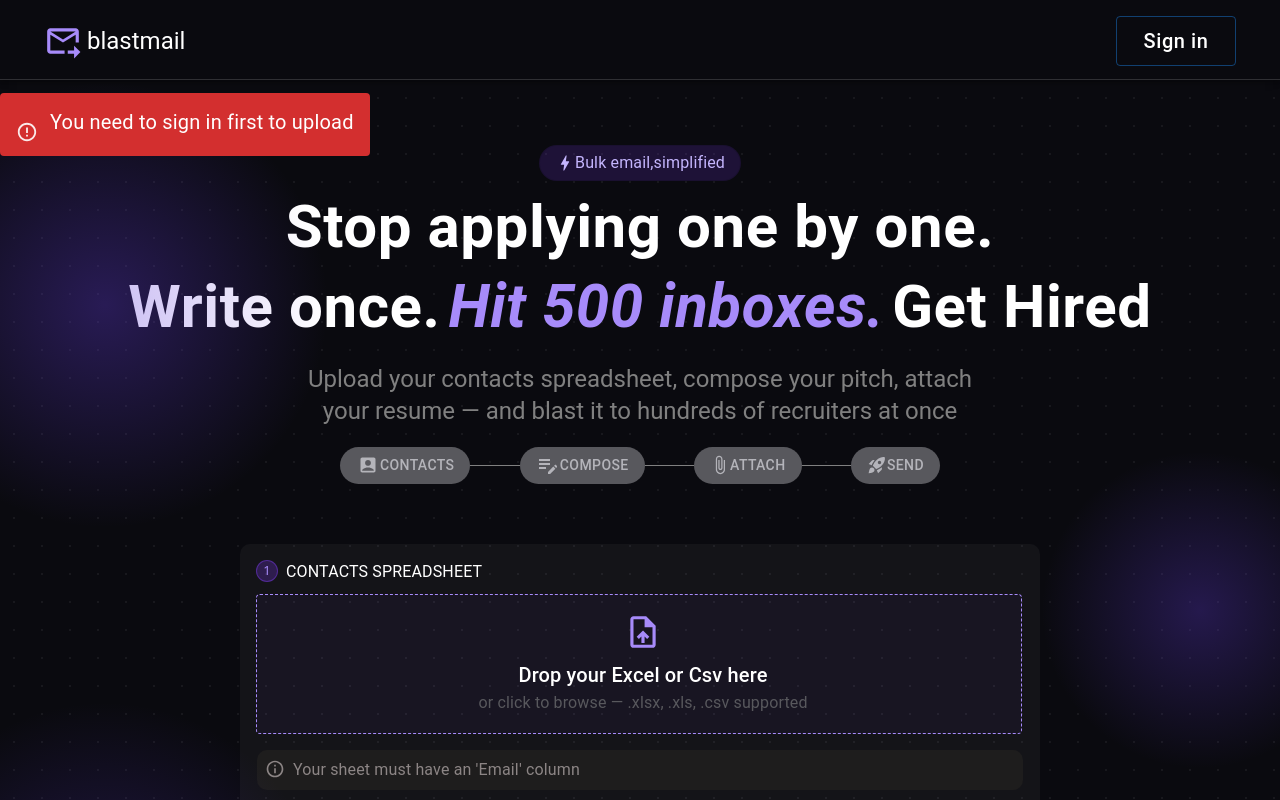
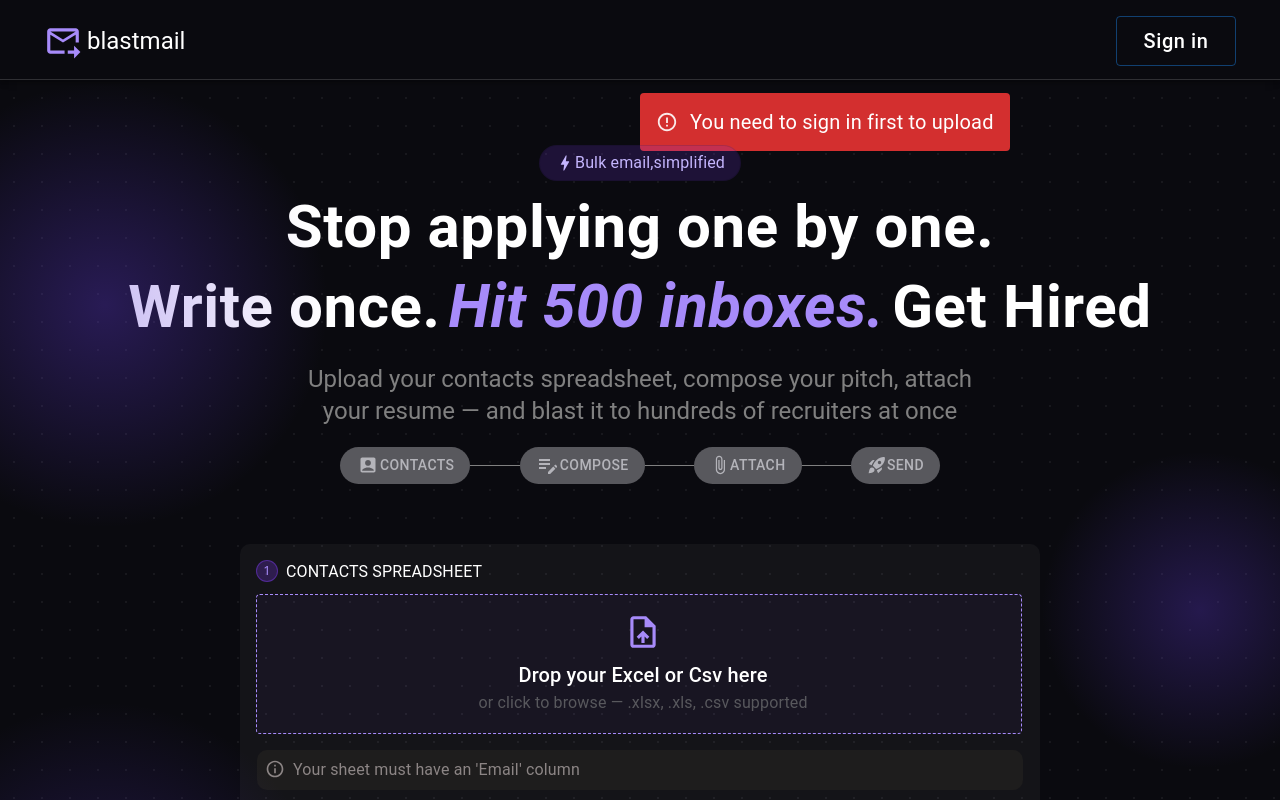
Before and after one commit to vidhilohia16/Bulkmails, a React (Vite) app in the folder vite-project/: page / in a window 1280 px wide. Both pictures are taken after a click on the button 639 px from the left and 663 px from the top of the page. Shown: the top 800 px of the page. Built offline with nearby package versions, Linux system fonts and the light colour scheme.

Commit message:
alert msg

```diff
--- a/vite-project/src/App.jsx
+++ b/vite-project/src/App.jsx
@@ -175,7 +175,7 @@ if (response.status === 400) {
   <div className="bubble2"></div>
   <div className="bubble3"></div>
   <ButtonAppBar alertType={alertType} setAlert={setAlert} />
-  <Box sx={{ flexGrow: 1, display: "flex", justifyContent: "center", mt: "13px", px: { xs: 2, md: 0 } ,position:"absolute" }}>
+  <Box sx={{ flexGrow: 1, display: "flex", justifyContent: "center", mt: "13px", px: { xs: 2, md: 0 } ,position:"absolute",left:"50%" }}>
   {alertType === "signup" && (
     <Alert severity="success" variant="filled" sx={{ width:"fit-content",mx:"auto",maxWidth: "350px" ,display:"flex",justifyContent:"center", "& .MuiAlert-icon": {
       mt: "15px"}}}>
@@ -184,31 +184,31 @@ if (response.status === 400) {
   )}
   {alertType === "mail" && (
     <Alert severity="success" variant="filled" sx={{ width:"fit-content",mx:"auto",maxWidth: "350px" ,display:"flex",justifyContent:"center", "& .MuiAlert-icon": {
-      mt: "15px"}}}>
+      my:"auto"}}}>
       <Typography  variant='body1' sx={{textAlign:"center",fontSize: { xs: "20px", md: "20px" },}}>Mails Sent Successfully</Typography>
     </Alert>
   )}
   {alertType === "loggedin" && (
     <Alert severity="error" variant="filled" sx={{ width:"fit-content",mx:"auto",maxWidth: "450px" ,display:"flex",justifyContent:"center", "& .MuiAlert-icon": {
-      mt: "15px"}}}>
+     my:"auto"}}}>
       <Typography  variant='body1' sx={{textAlign:"center",fontSize: { xs: "20px", md: "20px" },}}>You need to sign in first to upload</Typography>
     </Alert>
   )}
   {alertType === "loggedinsend" && (
     <Alert severity="error" variant="filled" sx={{ width:"fit-content",mx:"auto",maxWidth: "450px" ,display:"flex",justifyContent:"center", "& .MuiAlert-icon": {
-      mt: "15px"}}}>
+     my:"auto"}}}>
       <Typography  variant='body1' sx={{textAlign:"center",fontSize: { xs: "20px", md: "20px" },}}>Session expired please sign in agin</Typography>
     </Alert>
   )}
   {alertType === "missingfile" && (
     <Alert severity="error" variant="filled" sx={{width:"fit-content",mx:"auto",maxWidth: "350px" ,display:"flex",justifyContent:"center", "& .MuiAlert-icon": {
-      mt: "15px"}}}>
+      my:"auto"}}}>
       <Typography  variant='body1' sx={{textAlign:"center",fontSize: { xs: "20px", md: "20px" },}}>Excel file is empty</Typography>
     </Alert>
   )}
   {alertType === "missingcol" && (
     <Alert severity="error" variant="filled" sx={{ width:"fit-content",mx:"auto",maxwidth: "350px",display:"flex",justifyContent:"center", "& .MuiAlert-icon": {
-      mt: "15px"}}}>
+      my:"auto"}}}>
       <Typography  variant='body1' sx={{textAlign:"center",fontSize: { xs: "20px", md: "20px" },}}>Email column is missing</Typography>
     </Alert>
   )}
```
